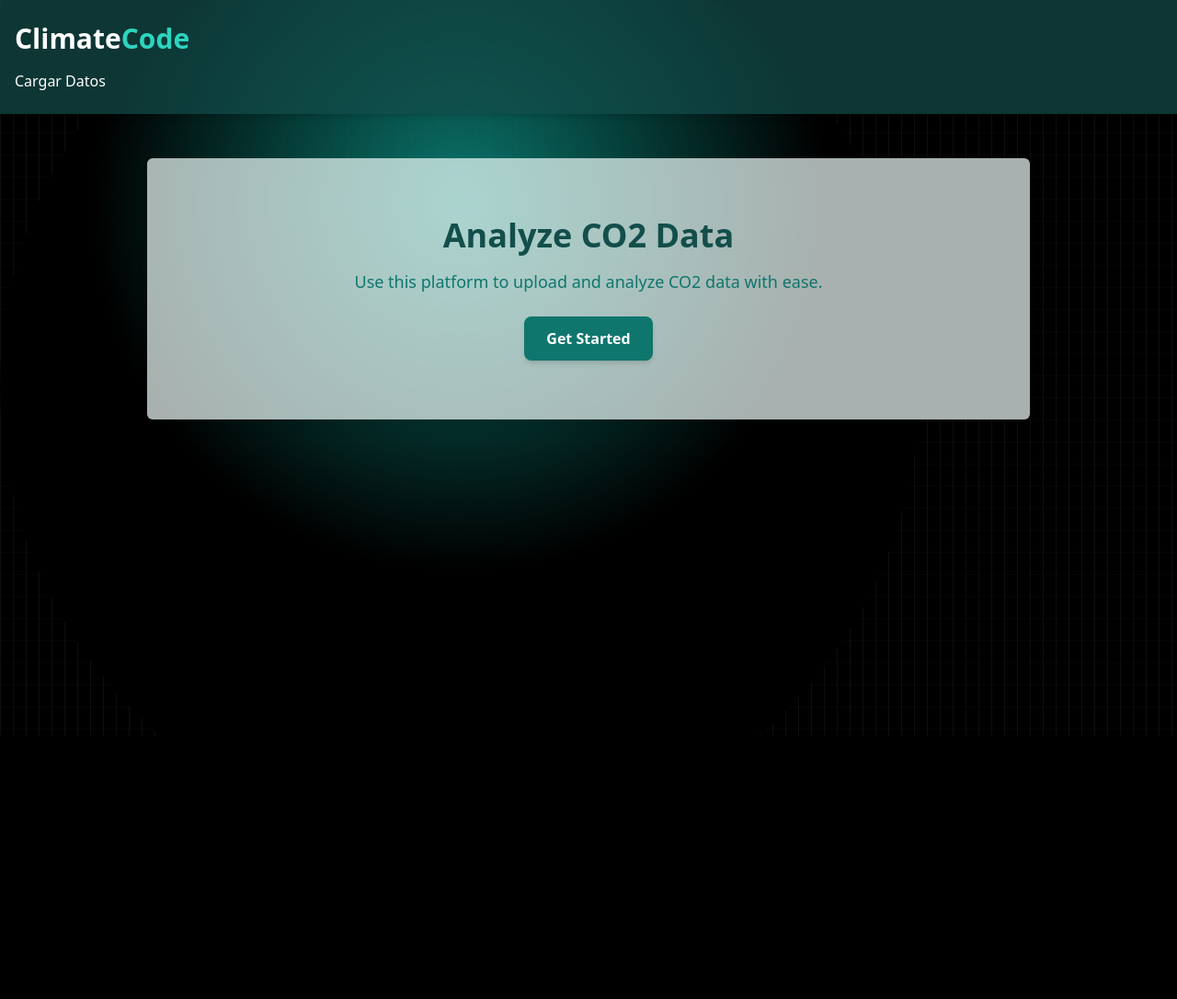
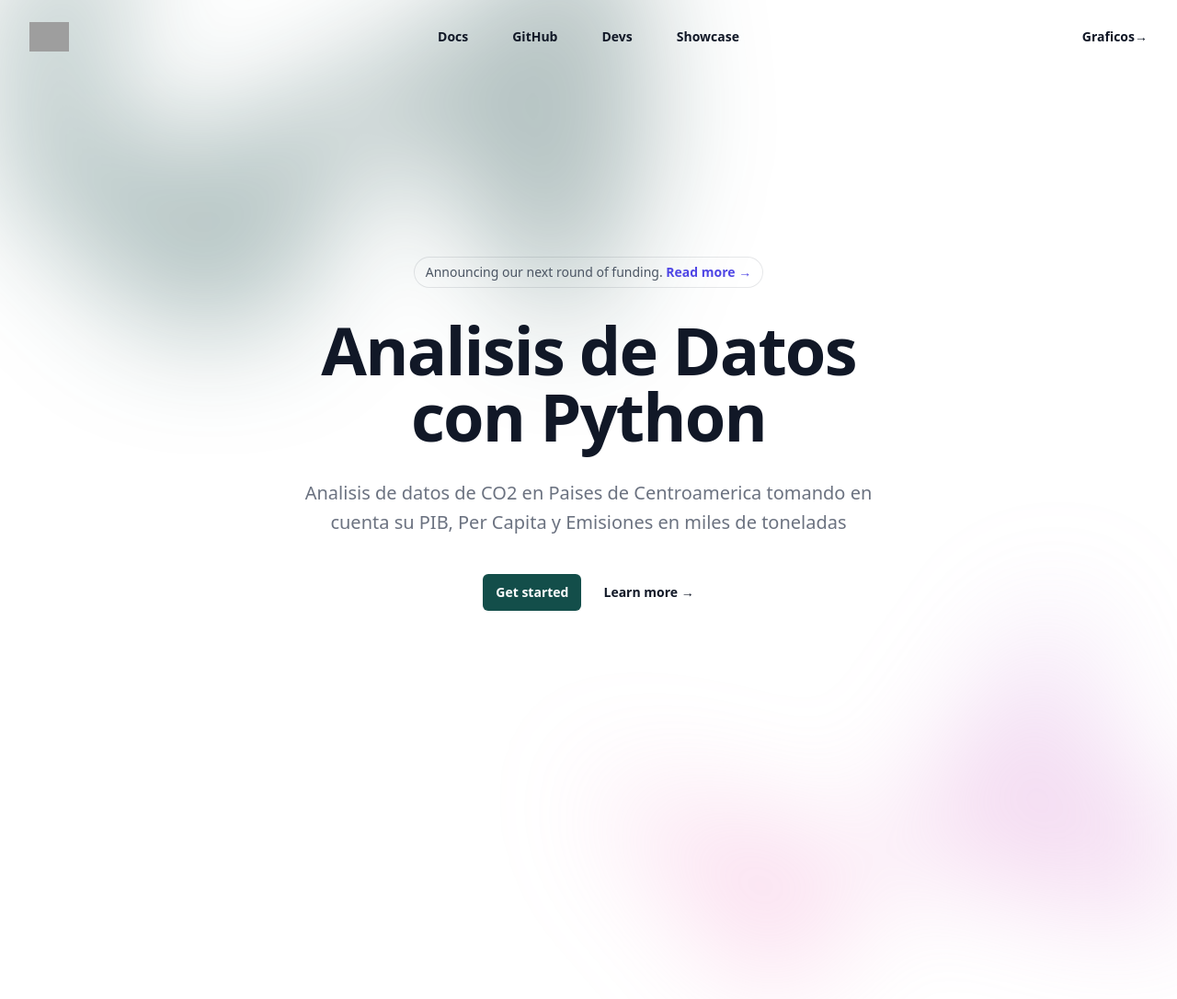
Before and after one commit to Ezzz-Lui/SIC-DataAnalysis-Project, a Django app: page / in a window 1280 px wide. Shown: the whole page at 92% size. Before the commit the page ends 800 px from the top, so only its background shows below. Run offline with Django 5.2, Linux system fonts and the light colour scheme; style sheets or scripts are compiled from the project's sources; grey boxes are pictures that could not be loaded.

Commit message:
feat: redesign index.html with Tailwind CSS for improved layout and navigation

```diff
--- a/ClimateCode/co2_app/templates/index.html
+++ b/ClimateCode/co2_app/templates/index.html
@@ -8,30 +8,91 @@
     <title>ClimateCode</title>
     <link rel="stylesheet" href="{% static 'css/dist/styles.css' %}">
 </head>
-<body class="relative h-screen w-full bg-black">
-    <div class="absolute bottom-0 left-0 right-0 top-0 bg-[linear-gradient(to_right,#4f4f4f2e_1px,transparent_1px),linear-gradient(to_bottom,#8080800a_1px,transparent_1px)] bg-[size:14px_24px]"></div>
-    <div class="absolute left-0 right-0 top-[-10%] h-[1000px] w-[1000px] rounded-full bg-[radial-gradient(circle_400px_at_50%_300px,#0d9488cc,#000)]"></div>
+<body>
+    <div class="bg-white">
+        <header class="absolute inset-x-0 top-0 z-50">
+          <nav class="flex items-center justify-between p-6 lg:px-8" aria-label="Global">
+            <div class="flex lg:flex-1">
+              <a href="#" class="-m-1.5 p-1.5">
+                <span class="sr-only">Your Company</span>
+                <img class="h-8 w-auto" src="https://tailwindui.com/plus/img/logos/mark.svg?color=indigo&shade=600" alt="">
+              </a>
+            </div>
+            <div class="flex lg:hidden">
+              <button type="button" class="-m-2.5 inline-flex items-center justify-center rounded-md p-2.5 text-gray-700">
+                <span class="sr-only">Open main menu</span>
+                <svg class="size-6" fill="none" viewBox="0 0 24 24" stroke-width="1.5" stroke="currentColor" aria-hidden="true" data-slot="icon">
+                  <path stroke-linecap="round" stroke-linejoin="round" d="M3.75 6.75h16.5M3.75 12h16.5m-16.5 5.25h16.5" />
+                </svg>
+              </button>
+            </div>
+            <div class="hidden lg:flex lg:gap-x-12">
+              <a href="#" class="text-sm/6 font-semibold text-gray-900">Docs</a>
+              <a href="#" class="text-sm/6 font-semibold text-gray-900">GitHub</a>
+              <a href="#" class="text-sm/6 font-semibold text-gray-900">Devs</a>
+              <a href="#" class="text-sm/6 font-semibold text-gray-900">Showcase</a>
+            </div>
+            <div class="hidden lg:flex lg:flex-1 lg:justify-end">
+              <a href="#" class="text-sm/6 font-semibold text-gray-900">Graficos<span aria-hidden="true">&rarr;</span></a>
+            </div>
+          </nav>
+          <!-- Mobile menu, show/hide based on menu open state. -->
+          <div class="lg:hidden" role="dialog" aria-modal="true">
+            <!-- Background backdrop, show/hide based on slide-over state. -->
+            <div class="fixed inset-0 z-50"></div>
+            <div class="fixed inset-y-0 right-0 z-50 w-full overflow-y-auto bg-white px-6 py-6 sm:max-w-sm sm:ring-1 sm:ring-gray-900/10">
+              <div class="flex items-center justify-between">
+                <a href="#" class="-m-1.5 p-1.5">
+                  <span class="sr-only">Your Company</span>
+                  <img class="h-8 w-auto" src="https://tailwindui.com/plus/img/logos/mark.svg?color=indigo&shade=600" alt="">
+                </a>
+                <button type="button" class="-m-2.5 rounded-md p-2.5 text-gray-700">
+                  <span class="sr-only">Close menu</span>
+                  <svg class="size-6" fill="none" viewBox="0 0 24 24" stroke-width="1.5" stroke="currentColor" aria-hidden="true" data-slot="icon">
+                    <path stroke-linecap="round" stroke-linejoin="round" d="M6 18 18 6M6 6l12 12" />
+                  </svg>
+                </button>
+              </div>
+              <div class="mt-6 flow-root">
+                <div class="-my-6 divide-y divide-gray-500/10">
+                  <div class="space-y-2 py-6">
+                    <a href="#" class="-mx-3 block rounded-lg px-3 py-2 text-base/7 font-semibold text-gray-900 hover:bg-gray-50">Docs</a>
+                    <a href="#" class="-mx-3 block rounded-lg px-3 py-2 text-base/7 font-semibold text-gray-900 hover:bg-gray-50">GitHub</a>
+                    <a href="#" class="-mx-3 block rounded-lg px-3 py-2 text-base/7 font-semibold text-gray-900 hover:bg-gray-50">Devs</a>
+                    <a href="#" class="-mx-3 block rounded-lg px-3 py-2 text-base/7 font-semibold text-gray-900 hover:bg-gray-50">Showcase</a>
+                  </div>
+                  <div class="py-6">
+                    <a href="#" class="-mx-3 block rounded-lg px-3 py-2.5 text-base/7 font-semibold text-gray-900 hover:bg-gray-50">Uso</a>
+                  </div>
+                </div>
+              </div>
+            </div>
+          </div>
+        </header>
 
-    <header class="py-6 bg-teal-900/70 text-white shadow-md backdrop-blur-md">
-        <div class="container mx-auto px-4">
-            <h1 class="text-3xl font-bold">Climate<span class="text-teal-400">Code</span></h1>
-            <nav>
-                <ul class="flex space-x-6 mt-4">
-                    <li><a href="{% url 'Cargar_Datos' %}" class="text-white hover:text-teal-300 transition">Cargar Datos</a></li>
-                </ul>
-            </nav>
+        <div class="relative isolate px-6 pt-14 lg:px-8">
+          <div class="absolute inset-x-0 -top-40 -z-10 transform-gpu overflow-hidden blur-3xl sm:-top-80" aria-hidden="true">
+            <div class="relative left-[calc(50%-11rem)] aspect-[1155/678] w-[36.125rem] -translate-x-1/2 rotate-[30deg] bg-gradient-to-tr from-teal-900 to-teal-950 opacity-30 sm:left-[calc(50%-30rem)] sm:w-[72.1875rem]" style="clip-path: polygon(74.1% 44.1%, 100% 61.6%, 97.5% 26.9%, 85.5% 0.1%, 80.7% 2%, 72.5% 32.5%, 60.2% 62.4%, 52.4% 68.1%, 47.5% 58.3%, 45.2% 34.5%, 27.5% 76.7%, 0.1% 64.9%, 17.9% 100%, 27.6% 76.8%, 76.1% 97.7%, 74.1% 44.1%)"></div>
+          </div>
+          <div class="mx-auto max-w-2xl py-32 sm:py-48 lg:py-56">
+            <div class="hidden sm:mb-8 sm:flex sm:justify-center">
+              <div class="relative rounded-full px-3 py-1 text-sm/6 text-gray-600 ring-1 ring-gray-900/10 hover:ring-gray-900/20">
+                Announcing our next round of funding. <a href="#" class="font-semibold text-indigo-600"><span class="absolute inset-0" aria-hidden="true"></span>Read more <span aria-hidden="true">&rarr;</span></a>
+              </div>
+            </div>
+            <div class="text-center">
+              <h1 class="text-balance text-5xl font-semibold tracking-tight text-gray-900 sm:text-7xl">Analisis de Datos con Python</h1>
+              <p class="mt-8 text-pretty text-lg font-medium text-gray-500 sm:text-xl/8">Analisis de datos de CO2 en Paises de Centroamerica tomando en cuenta su PIB, Per Capita y Emisiones en miles de toneladas</p>
+              <div class="mt-10 flex items-center justify-center gap-x-6">
+                <a href="#" class="rounded-md bg-teal-900 px-3.5 py-2.5 text-sm font-semibold text-white shadow-sm hover:bg-teal-800 focus-visible:outline focus-visible:outline-2 focus-visible:outline-offset-2 focus-visible:outline-indigo-600">Get started</a>
+                <a href="#" class="text-sm/6 font-semibold text-gray-900">Learn more <span aria-hidden="true">→</span></a>
+              </div>
+            </div>
+          </div>
+          <div class="absolute inset-x-0 top-[calc(100%-13rem)] -z-10 transform-gpu overflow-hidden blur-3xl sm:top-[calc(100%-30rem)]" aria-hidden="true">
+            <div class="relative left-[calc(50%+3rem)] aspect-[1155/678] w-[36.125rem] -translate-x-1/2 bg-gradient-to-tr from-[#ff80b5] to-[#9089fc] opacity-30 sm:left-[calc(50%+36rem)] sm:w-[72.1875rem]" style="clip-path: polygon(74.1% 44.1%, 100% 61.6%, 97.5% 26.9%, 85.5% 0.1%, 80.7% 2%, 72.5% 32.5%, 60.2% 62.4%, 52.4% 68.1%, 47.5% 58.3%, 45.2% 34.5%, 27.5% 76.7%, 0.1% 64.9%, 17.9% 100%, 27.6% 76.8%, 76.1% 97.7%, 74.1% 44.1%)"></div>
+          </div>
         </div>
-    </header>
-
-    <main class="py-12">
-        <section class="text-center py-16 bg-teal-50/70 rounded-md shadow-lg mx-4 lg:mx-auto lg:w-3/4 backdrop-blur-md">
-            <div class="container mx-auto px-4">
-                <h2 class="text-4xl font-extrabold text-teal-900">Analyze CO2 Data</h2>
-                <p class="text-lg text-teal-700 mt-4">Use this platform to upload and analyze CO2 data with ease.</p>
-                <a href="{% url 'Cargar_Datos' %}" class="mt-6 inline-block bg-teal-700 text-white font-semibold py-3 px-6 rounded-lg shadow-md hover:bg-teal-800 transition">Get Started</a>
-            </div>
-        </section>
-    </main>
-
+      </div>
 </body>
 </html>
```
